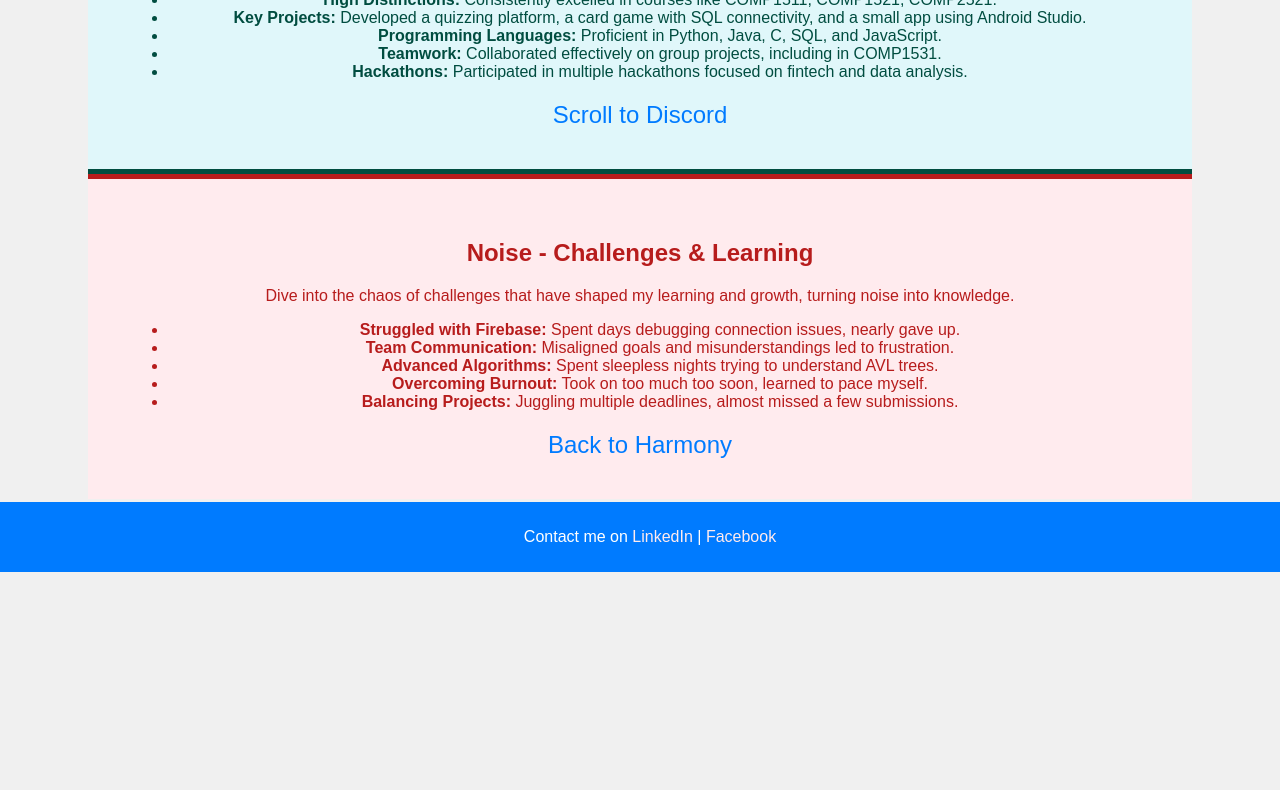
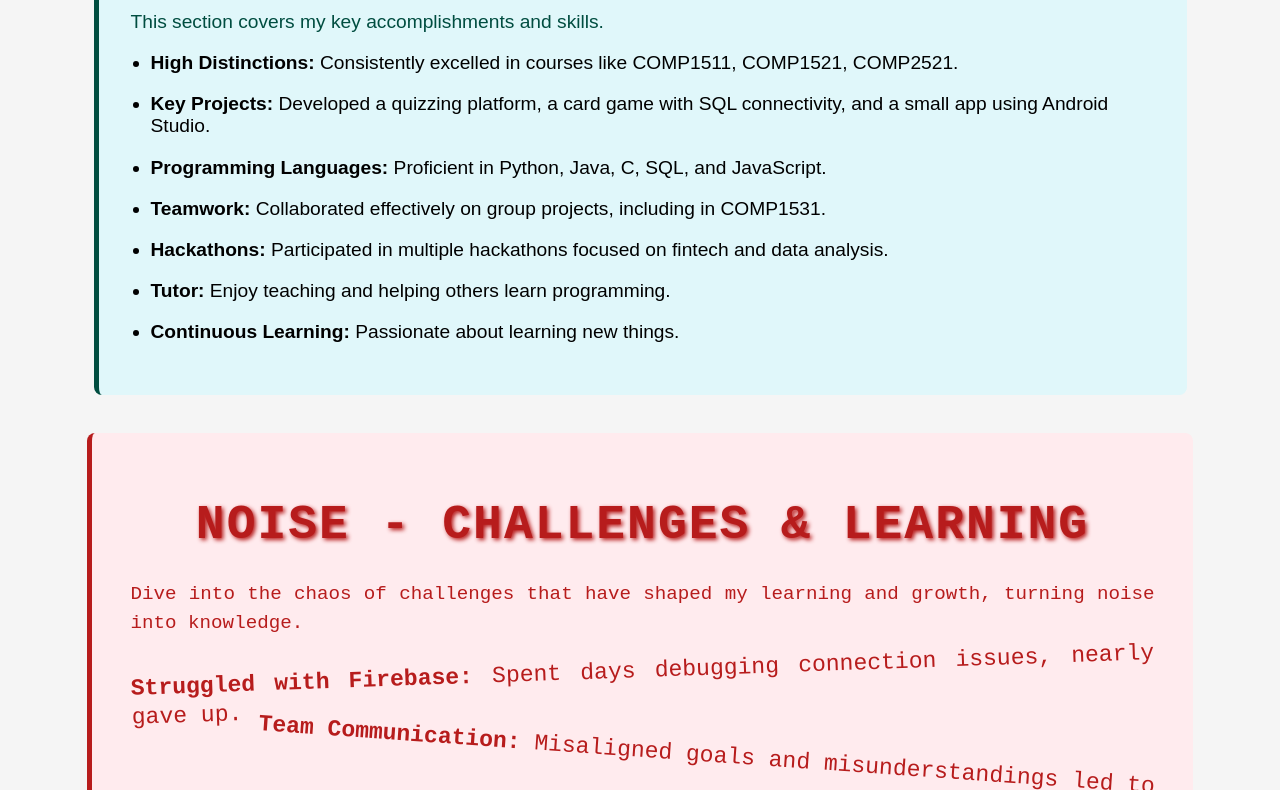
Before and after one commit to ranbirgrover21/devsoc_app, a plain HTML site: page index.html in a window 1280 px wide. Shown: the part 228-1018 px from the top of the page. Before the commit the page ends 800 px from the top, so only its background shows below. Drawn offline with Linux system fonts and the light colour scheme.

Commit message:
final changes

```diff
--- a/index.html
+++ b/index.html
@@ -7,11 +7,14 @@
     <link rel="stylesheet" href="styles.css">
 </head>
 <body>
+
+    <!-- Header Section -->
     <header>
         <h1>Ranbir Grover - Crafting Harmony and Embracing Challenges</h1>
     </header>
 
-    <section id="harmony">
+    <!-- Symphony Section -->
+    <section id="symphony">
         <h2>Symphony - Achievements & Skills</h2>
         <p>This section covers my key accomplishments and skills.</p>
         <ul>
@@ -20,25 +23,30 @@
             <li><strong>Programming Languages:</strong> Proficient in Python, Java, C, SQL, and JavaScript.</li>
             <li><strong>Teamwork:</strong> Collaborated effectively on group projects, including in COMP1531.</li>
             <li><strong>Hackathons:</strong> Participated in multiple hackathons focused on fintech and data analysis.</li>
+            <li><strong>Tutor:</strong> Enjoy teaching and helping others learn programming.</li>
+            <li><strong>Continuous Learning:</strong> Passionate about learning new things.</li>
         </ul>
-        <a href="#discord" class="transition-arrow">Scroll to Discord</a>
     </section>
 
-    <section id="discord">
+    <!-- Noise Section -->
+    <section id="noise">
         <h2>Noise - Challenges & Learning</h2>
         <p>Dive into the chaos of challenges that have shaped my learning and growth, turning noise into knowledge.</p>
         <ul>
-            <li><strong>Struggled with Firebase:</strong> Spent days debugging connection issues, nearly gave up.</li>
-            <li><strong>Team Communication:</strong> Misaligned goals and misunderstandings led to frustration.</li>
-            <li><strong>Advanced Algorithms:</strong> Spent sleepless nights trying to understand AVL trees.</li>
-            <li><strong>Overcoming Burnout:</strong> Took on too much too soon, learned to pace myself.</li>
-            <li><strong>Balancing Projects:</strong> Juggling multiple deadlines, almost missed a few submissions.</li>
+            <li class="chaotic"><strong>Struggled with Firebase:</strong> Spent days debugging connection issues, nearly gave up.</li>
+            <li class="chaotic" style="text-align: right;"><strong>Team Communication:</strong> Misaligned goals and misunderstandings led to frustration.</li>
+            <li class="chaotic"><strong>Advanced Algorithms:</strong> Spent sleepless nights trying to understand AVL trees.</li>
+            <li class="chaotic" style="text-align: right;"><strong>Overcoming Burnout:</strong> Took on too much too soon, learned to pace myself.</li>
+            <li class="chaotic"><strong>Balancing Projects:</strong> Juggling multiple deadlines, almost missed a few submissions.</li>
+            <li class="chaotic"><strong>Hobbies:</strong> Play drums and table tennis, constantly exploring new interests.</li>
         </ul>
-        <a href="#harmony" class="transition-arrow">Back to Harmony</a>
     </section>
 
+    <!-- Footer Section -->
     <footer>
-        <p>Contact me on <a href="https://www.linkedin.com/in/ranbir-grover-287182231/" target="_blank">LinkedIn</a> | <a href="https://www.facebook.com/your-profile" target="_blank">Facebook</a></p>
+        <p>Contact me at <a href="mailto:ranbirgrover21@gmail.com">ranbirgrover21@gmail.com</a></p>
+        <p>Find me on <a href="https://www.linkedin.com/in/ranbir-grover-287182231/" target="_blank">LinkedIn</a> and <a href="https://www.facebook.com/ranbir.grover.56" target="_blank">Facebook</a></p>
     </footer>
+
 </body>
 </html>
--- a/styles.css
+++ b/styles.css
@@ -1,62 +1,110 @@
+/* General Styles */
 body {
     font-family: Arial, sans-serif;
-    background-color: #f0f0f0;
     margin: 0;
     padding: 0;
-    text-align: center;
+    background-color: #f5f5f5;
 }
 
+/* Header Section */
 header {
     background-color: #007BFF;
     padding: 20px;
+    text-align: center;
     color: white;
 }
 
-h1 {
+header h1 {
     margin: 0;
+    font-size: 2.5em;
 }
 
-section {
-    padding: 40px;
-    margin: 0 auto;
+/* Symphony Section */
+#symphony {
+    background-color: #e0f7fa;
+    border-left: 5px solid #004d40;
+    padding: 2em;
+    margin: 2em auto;
     width: 80%;
+    border-radius: 8px;
 }
 
-#harmony {
-    background-color: #e0f7fa;
+#symphony h2 {
+    text-align: center;
+    font-size: 2em;
     color: #004d40;
-    border-bottom: 5px solid #004d40;
 }
 
-#discord {
-    background-color: #ffebee;
-    color: #b71c1c;
-    border-top: 5px solid #b71c1c;
+#symphony p {
+    font-size: 1.2em;
+    color: #004d40;
+    text-align: justify;
 }
 
+#symphony ul {
+    list-style-type: disc;
+    padding-left: 20px;
+}
+
+#symphony ul li {
+    margin-bottom: 1em;
+    font-size: 1.2em;
+}
+
+/* Noise Section */
+#noise {
+    background-color: #ffebee;
+    border-left: 5px solid #b71c1c;
+    padding: 2em;
+    margin: 2em auto;
+    width: 80%;
+    border-radius: 8px;
+    font-family: 'Courier New', monospace;
+    font-size: 1.2em;
+    color: #b71c1c;
+    line-height: 1.5em;
+    text-align: justify;
+    position: relative;
+}
+
+#noise ul {
+    list-style-type: none;
+    padding-left: 0;
+}
+
+#noise ul li {
+    margin-bottom: 1em;
+    font-size: 1.2em;
+    position: relative;
+    transform: rotate(-2deg);
+}
+
+#noise ul li:nth-child(even) {
+    transform: rotate(4deg);
+}
+
+#noise h2 {
+    text-align: center;
+    font-size: 2.5em;
+    text-transform: uppercase;
+    letter-spacing: 2px;
+    text-shadow: 2px 2px 4px #b71c1c;
+}
+
+/* Footer Section */
 footer {
     background-color: #007BFF;
     padding: 10px;
+    text-align: center;
     color: white;
-    position: fixed;
-    width: 100%;
-    bottom: 0;
+}
+
+footer p {
+    margin: 0;
+    font-size: 1.2em;
 }
 
 footer a {
     color: #ffebee;
     text-decoration: none;
 }
-
-.transition-arrow {
-    display: block;
-    margin-top: 20px;
-    font-size: 1.5rem;
-    text-decoration: none;
-    color: #007BFF;
-}
-
-.transition-arrow:hover {
-    transform: scale(1.1);
-    transition: transform 0.3s;
-}
```
